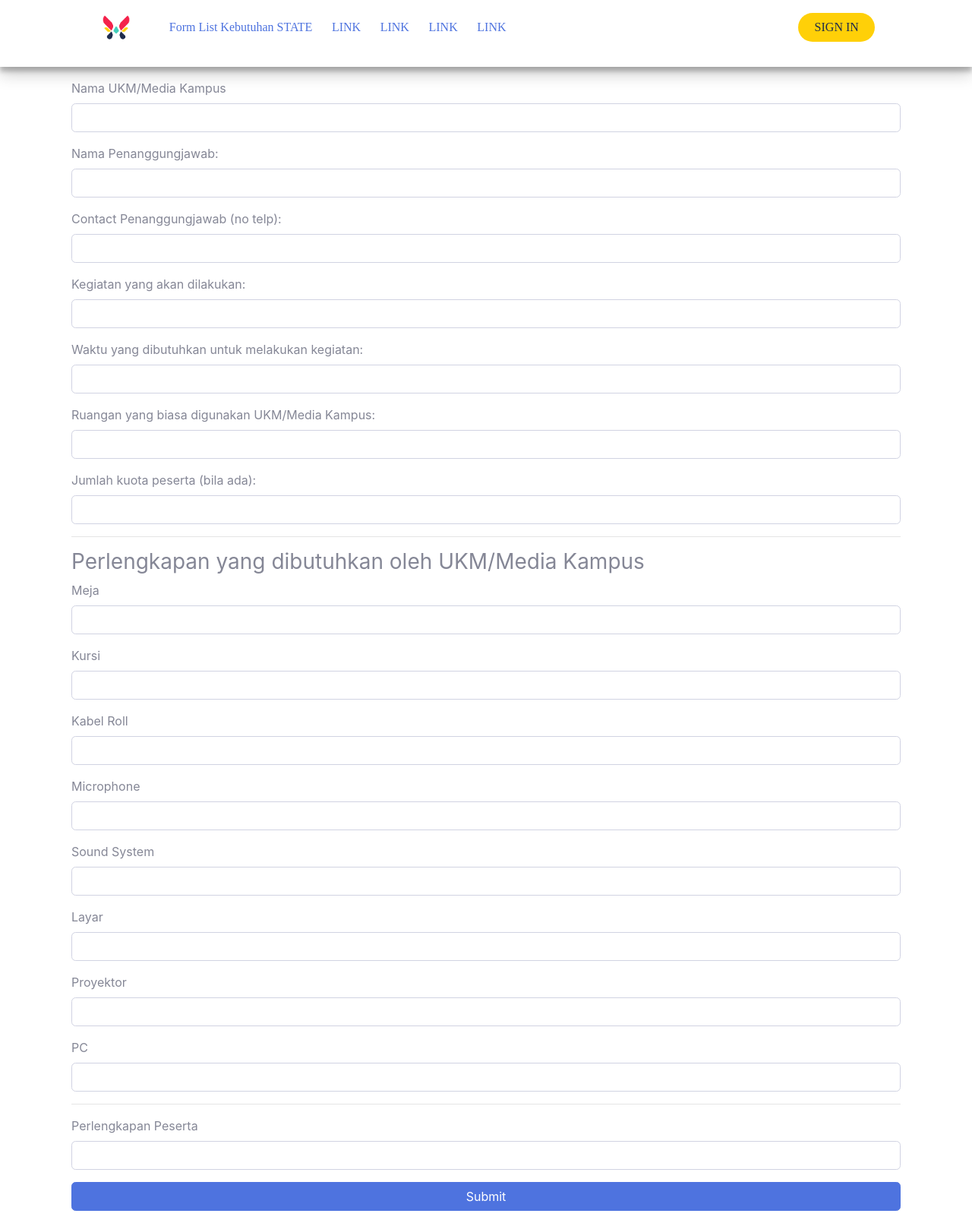
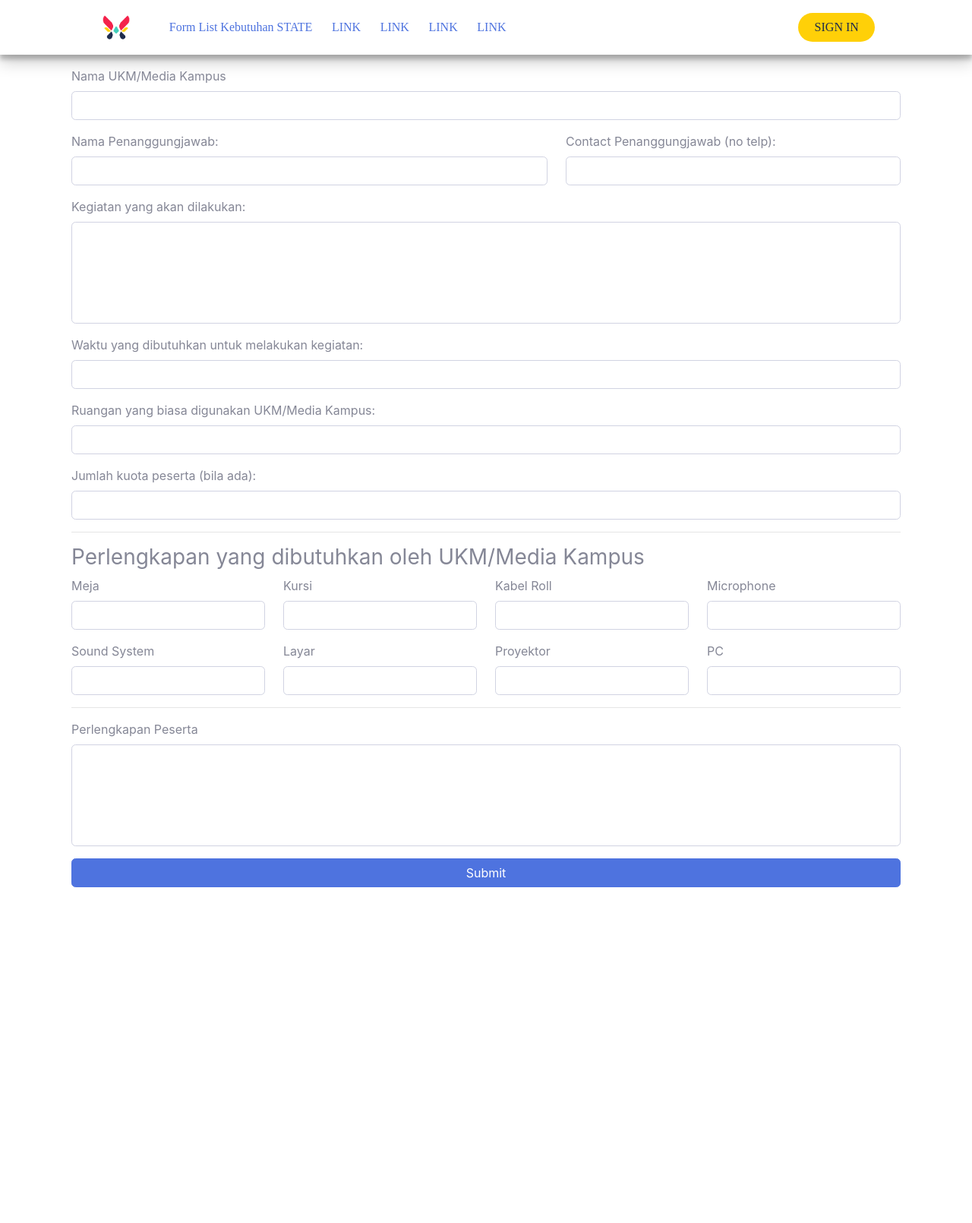
Before and after one commit to laitsky/maxima2020-CI, a CodeIgniter app: page /maxima2020-CI/state/formListKebutuhan in a window 1280 px wide. Shown: the whole page at 76% size. After the commit the page ends 1168 px from the top, so only its background shows below. Run offline with CodeIgniter, Linux system fonts and the light colour scheme; some web fonts are replaced.

Commit message:
update form list

```diff
--- a/application/controllers/State.php
+++ b/application/controllers/State.php
@@ -19,6 +19,7 @@ class State extends CI_Controller {
         if(!($this->form_validation->run())) {
             $this->load->view('templates/header');
             $this->load->view('state/form_list_kebutuhan');
+            $this->load->view('templates/footer');
         } else {
             $this->State_model->addListKebutuhan();
             redirect('home');
--- a/application/views/state/form_list_kebutuhan.php
+++ b/application/views/state/form_list_kebutuhan.php
@@ -5,19 +5,21 @@
 			<input type="text" class="form-control" id="nama_ukm" name="nama_ukm">
 			<?= form_error('nama_ukm', '<small class="form-text text-danger">', '</small>'); ?>
 		</div>
-		<div class="form-group">
+		<div class="form-group row">
+			<div class="col-sm-7">
 				<label for="nama_pj">Nama Penanggungjawab:</label>
 				<input type="text" class="form-control" id="nama_pj" name="nama_pj">
 				<?= form_error('nama_pj', '<small class="form-text text-danger">', '</small>'); ?>
 			</div>
-		<div class="form-group">
+			<div class="col-sm-5">
 				<label for="contact_pj">Contact Penanggungjawab (no telp):</label>
 				<input type="text" class="form-control" id="contact_pj" name="contact_pj">
 				<?= form_error('contact_pj', '<small class="form-text text-danger">', '</small>'); ?>
 			</div>
+		</div>
 		<div class="form-group">
 			<label for="deskripsi_kegiatan">Kegiatan yang akan dilakukan:</label>
-            <input type="text" class="form-control" id="deskripsi_kegiatan" name="deskripsi_kegiatan">
+			<textarea type="text" class="form-control" style="resize:none;" id="deskripsi_kegiatan" name="deskripsi_kegiatan" rows="5"></textarea>
 			<?= form_error('nama_ukm', '<small class="form-text text-danger">', '</small>'); ?>
 		</div>
 		<div class="form-group">
@@ -34,42 +36,46 @@
 		</div>
 		<hr>
 		<h3>Perlengkapan yang dibutuhkan oleh UKM/Media Kampus</h3>
-		<div class="form-group">
+		<div class="form-group row">
+			<div class="col-sm-3">
 				<label for="jml_meja">Meja</label>
 				<input type="number" class="form-control" id="jml_meja" name="jml_meja">
 			</div>
-		<div class="form-group">
+			<div class="col-sm-3">
 				<label for="jml_kursi">Kursi</label>
 				<input type="number" class="form-control" id="jml_kursi" name="jml_kursi">
 			</div>
-		<div class="form-group">
+			<div class="col-sm-3">
 				<label for="jml_kabelroll">Kabel Roll</label>
 				<input type="number" class="form-control" id="jml_kabelroll" name="jml_kabelroll">
 			</div>
-		<div class="form-group">
+			<div class="col-sm-3">
 				<label for="jml_mic">Microphone</label>
 				<input type="number" class="form-control" id="jml_mic" name="jml_mic">
 			</div>
-		<div class="form-group">
+		</div>
+		<div class="form-group row">
+			<div class="col-sm-3">
 				<label for="jml_soundsystem">Sound System</label>
 				<input type="number" class="form-control" id="jml_mic" name="jml_soundsystem">
 			</div>
-		<div class="form-group">
+			<div class="col-sm-3">
 				<label for="jml_layar">Layar</label>
 				<input type="number" class="form-control" id="jml_layar" name="jml_layar">
 			</div>
-		<div class="form-group">
+			<div class="col-sm-3">
 				<label for="jml_proyektor">Proyektor</label>
 				<input type="number" class="form-control" id="jml_proyektor" name="jml_proyektor">
 			</div>
-		<div class="form-group">
+			<div class="col-sm-3">
 				<label for="jml_pc">PC</label>
 				<input type="number" class="form-control" id="jml_pc" name="jml_pc">
+			</div>
 		</div>
 		<hr>
 		<div class="form-group">
 			<label for="perlengkapan_peserta">Perlengkapan Peserta</label>
-			<input type="text" class="form-control" id="perlengkapan_peserta" name="perlengkapan_peserta">
+			<textarea type="text" class="form-control" style="resize:none;" id="perlengkapan_peserta" name="perlengkapan_peserta" rows="5"></textarea>
 		</div>
 		<button class="btn btn-block btn-primary my-3" name="submit">Submit</button>
 	</form>
--- a/application/views/templates/header.php
+++ b/application/views/templates/header.php
@@ -26,7 +26,7 @@
     <header>
         <nav class="nav">
             <div class="con">
-                <ul>
+                <ul class="nav-ul">
                     <li class="nav-item"><a href="<?= base_url(); ?>"><img class="nav-img" src="<?= base_url('assets/icons/mxm20-icon-144x144.png'); ?>" alt="Logo MAXIMA 2020"></a><a class="item-show" href="<?= base_url(); ?>" style="color : #F4224B">MAXIMA 2020</a></li>
                     <li class="nav-item"><a class="item-hide" href="<?= base_url('state/formListKebutuhan') ?>">Form List Kebutuhan STATE</a></li>
                     <li class="nav-item"><a class="item-hide" href="#">LINK</a></li>
@@ -34,7 +34,7 @@
                     <li class="nav-item"><a class="item-hide" href="#">LINK</a></li>
                     <li class="nav-item"><a class="item-hide" href="#">LINK</a></li>
                 </ul>
-                <ul>
+                <ul class="nav-ul">
                     <li class="nav-item-right"><a href="<?= base_url('auth/login'); ?>" class="mxm-btn-yellow" id="signin">SIGN IN</a></li>
                     <li class="nav-item-right">
                         <button class="show">
@@ -46,10 +46,10 @@
                 </ul>
             </div>
             <div class="con-hide" id="con-hide">
-                <ul class="nav-hide-before">
+                <ul class="nav-hide-before nav-ul">
                     <li class="nav-item"><button class="close"><i class="lar la-times-circle" id="iconcls"></i></button></li>
                 </ul>
-                <ul class="nav-hide">
+                <ul class="nav-hide nav-ul">
                     <li class="nav-item-hide"><img class="nav-img-hide" src="<?= base_url('assets/icons/mxm20-icon-144x144.png'); ?>" alt="Logo MAXIMA 2020"></li>
                     <li class="nav-item"><a href="<?= base_url('state/formListKebutuhan') ?>">Form List Kebutuhan STATE</a></li>
                     <li class="nav-item"><a href="#">LINK</a></li>
@@ -57,7 +57,7 @@
                     <li class="nav-item"><a href="#">LINK</a></li>
                     <li class="nav-item"><a href="#">LINK</a></li>
                 </ul>
-                <ul class="nav-hide">
+                <ul class="nav-hide nav-ul">
                     <li class="nav-item-right"><a href="<?= base_url('auth/login'); ?>" class="mxm-btn-yellow" id="signin1">SIGN IN</a></li>
 
                 </ul>
--- a/assets/css/templates/header.css
+++ b/assets/css/templates/header.css
@@ -2,7 +2,7 @@
     display: flex;
 }
 
-ul{
+.nav-ul{
     display: flex;
     flex-direction: row;
     justify-content: space-between;
@@ -32,7 +32,6 @@ ul{
 }
 
 .nav-item a{
-    text-decoration: none;
     font-family: canaro-bold;
 }
 
@@ -50,13 +49,17 @@ ul{
 }
 
 .item-hide:hover{
-
+    text-decoration: none;
     background-color: #FFD008;
 }
 
 .nav-item-right{
     display: flex;
     align-items: center;
+}
+
+.nav-item-right a:hover{
+    text-decoration: none;
 }
 
 .nav-item{
@@ -214,7 +217,7 @@ ul{
         display: flex;
     }
 
-    ul{
+    nav.ul{
         flex-direction: row;
     }
 
```
Also changed, not shown: assets/css/maxima.css (line endings or trailing spaces). Lines whose indentation alone changed are shown as unchanged.
